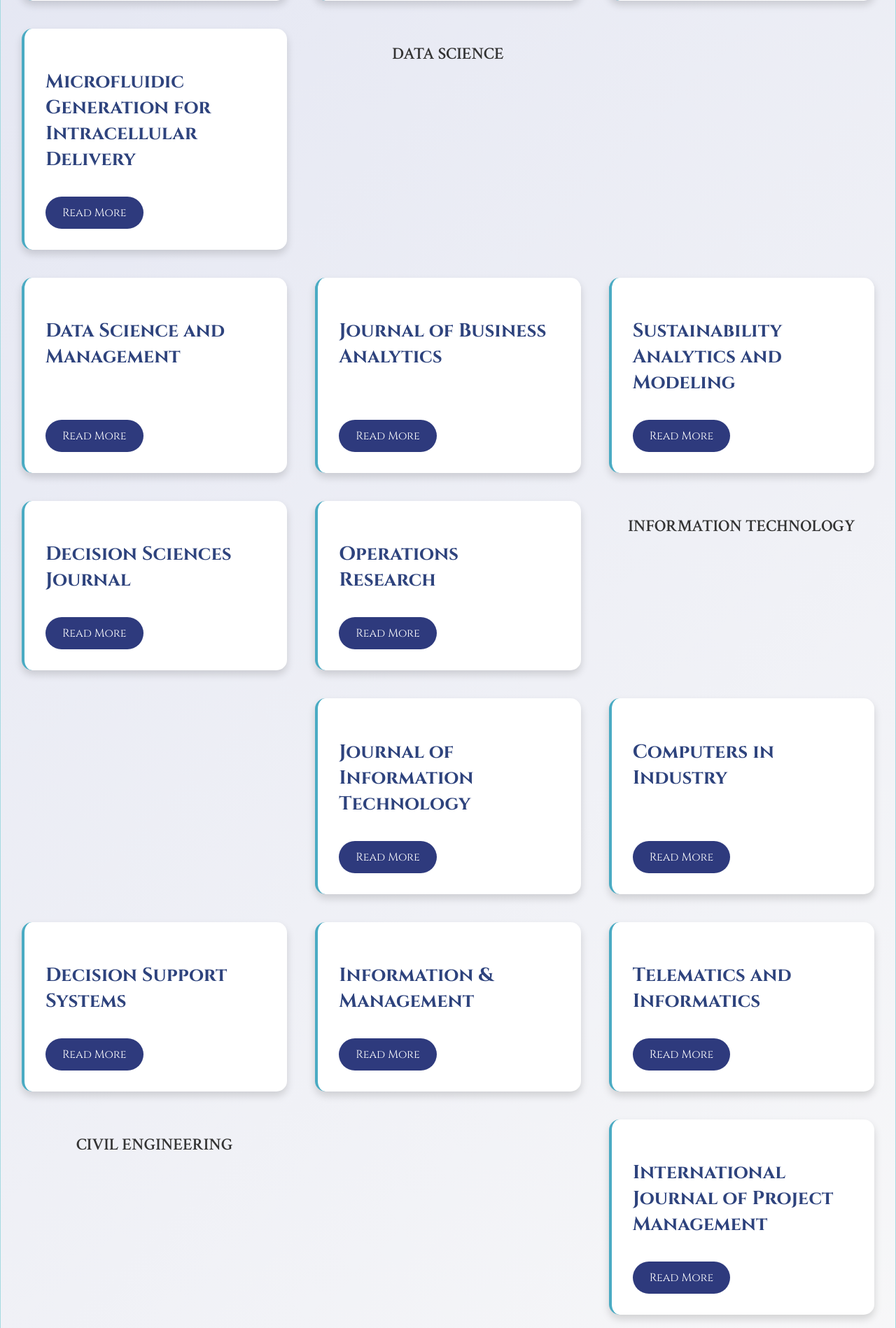
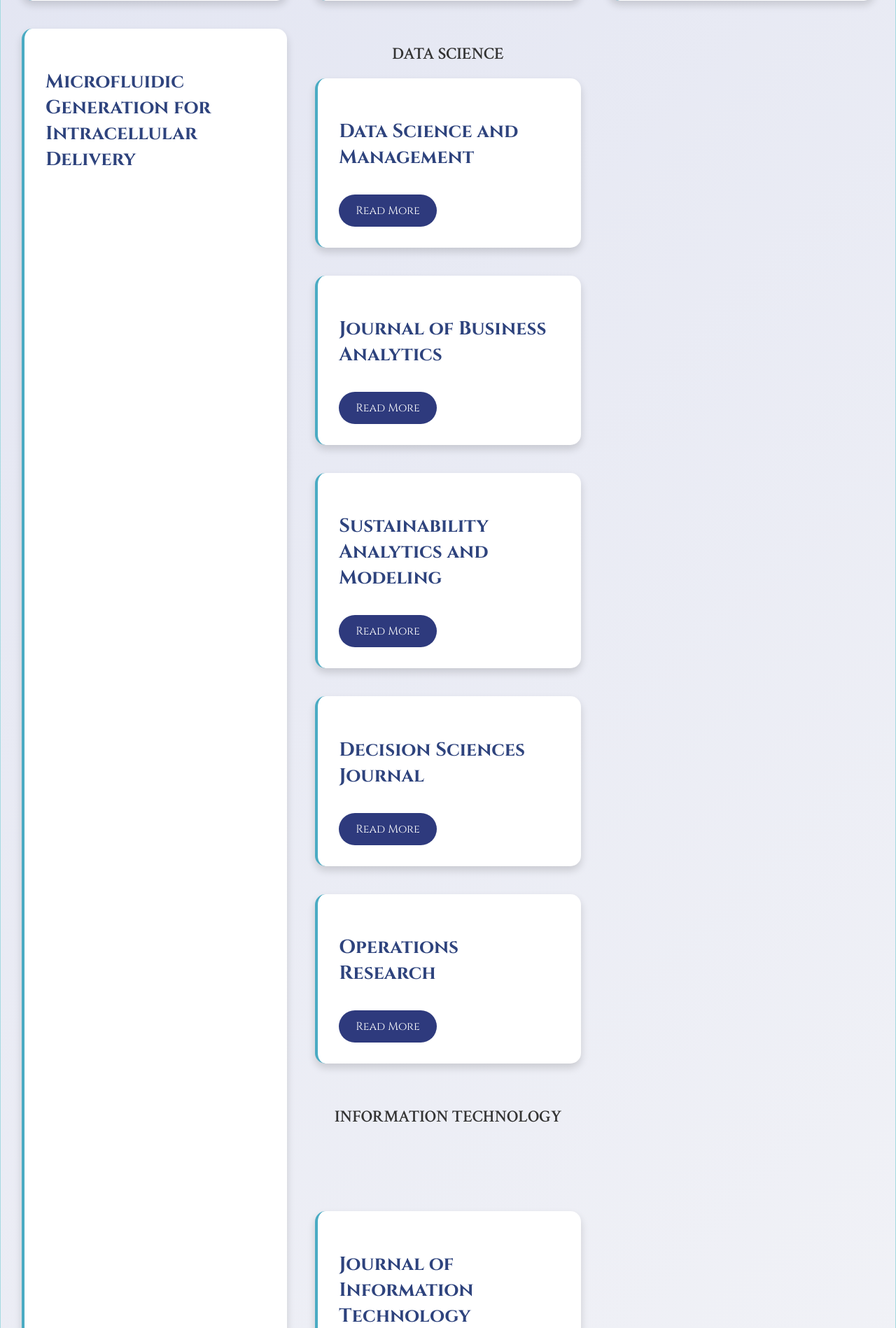
Before and after one commit to VeinZzz/SciComm-2024-Website, a Flask app: page /view_articles in a window 1280 px wide. Shown: the part 1138-3036 px from the top of the page at 70% size. Run offline with Flask 3, Linux system fonts and the light colour scheme; some libraries are stand-ins or nearby versions.

Commit message:
changes to make the "data science" go into the middle/center

```diff
--- a/templates/view_articles.html
+++ b/templates/view_articles.html
@@ -297,10 +297,10 @@
         </div>
 
 
+        <div class="section">
             <h1>DATA SCIENCE</h1>
-    <div class="articles-container"></div>
-
-        <!-- Article 1 -->
+            <div class="articles-container">
+                <!-- Article cards here -->
                 <div class="article-card">
                     <h3 class="article-title">
                         <a href="https://www.sciencedirect.com/journal/data-science-and-management" target="_blank">
@@ -309,7 +309,6 @@
                     </h3>
                     <a href="https://www.sciencedirect.com/journal/data-science-and-management" target="_blank" class="read-more-btn" aria-label="Read More">Read More</a>
                 </div>
-
              <!-- Article 2 -->
                 <div class="article-card">
                     <h3 class="article-title">
```
Lines whose indentation alone changed are shown as unchanged.
